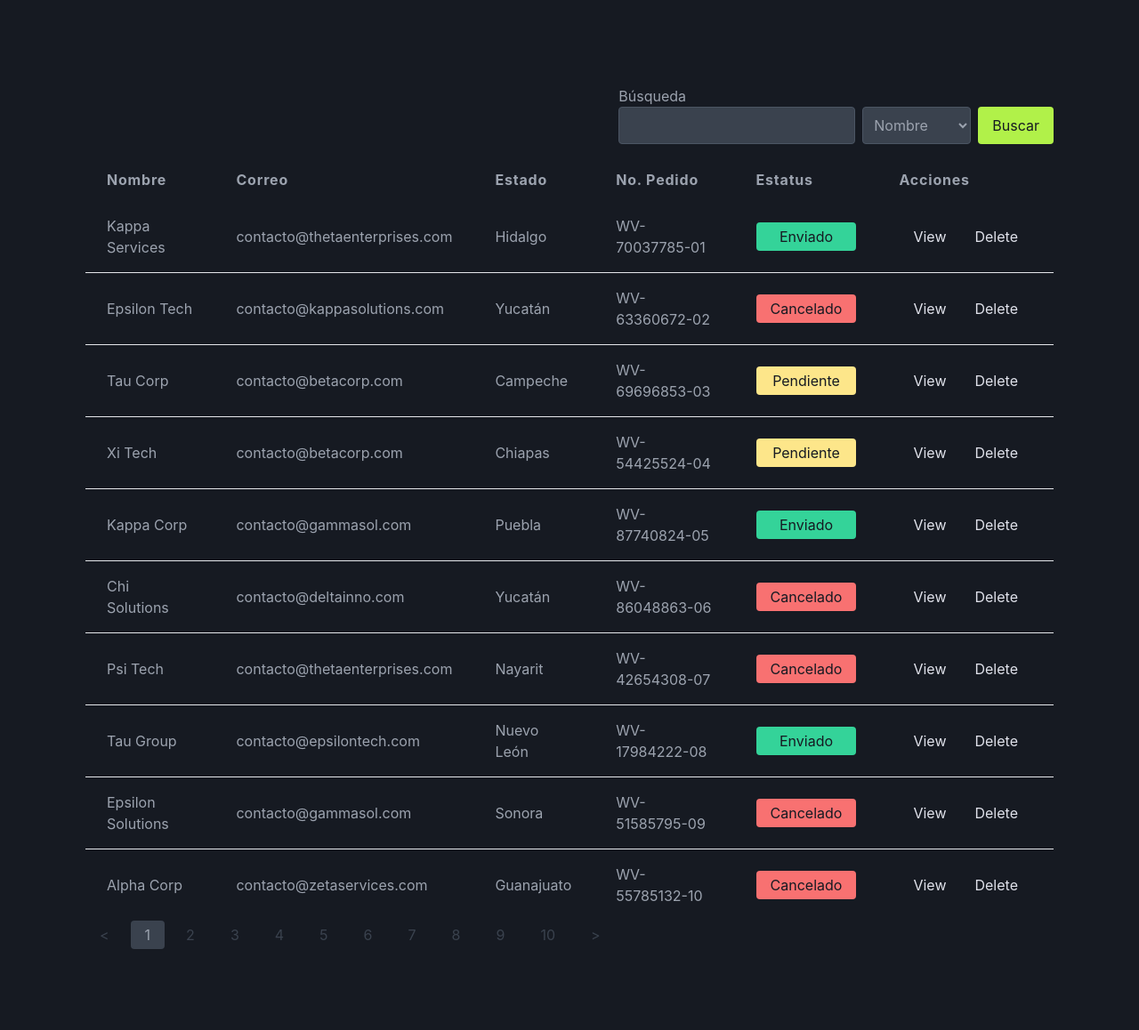
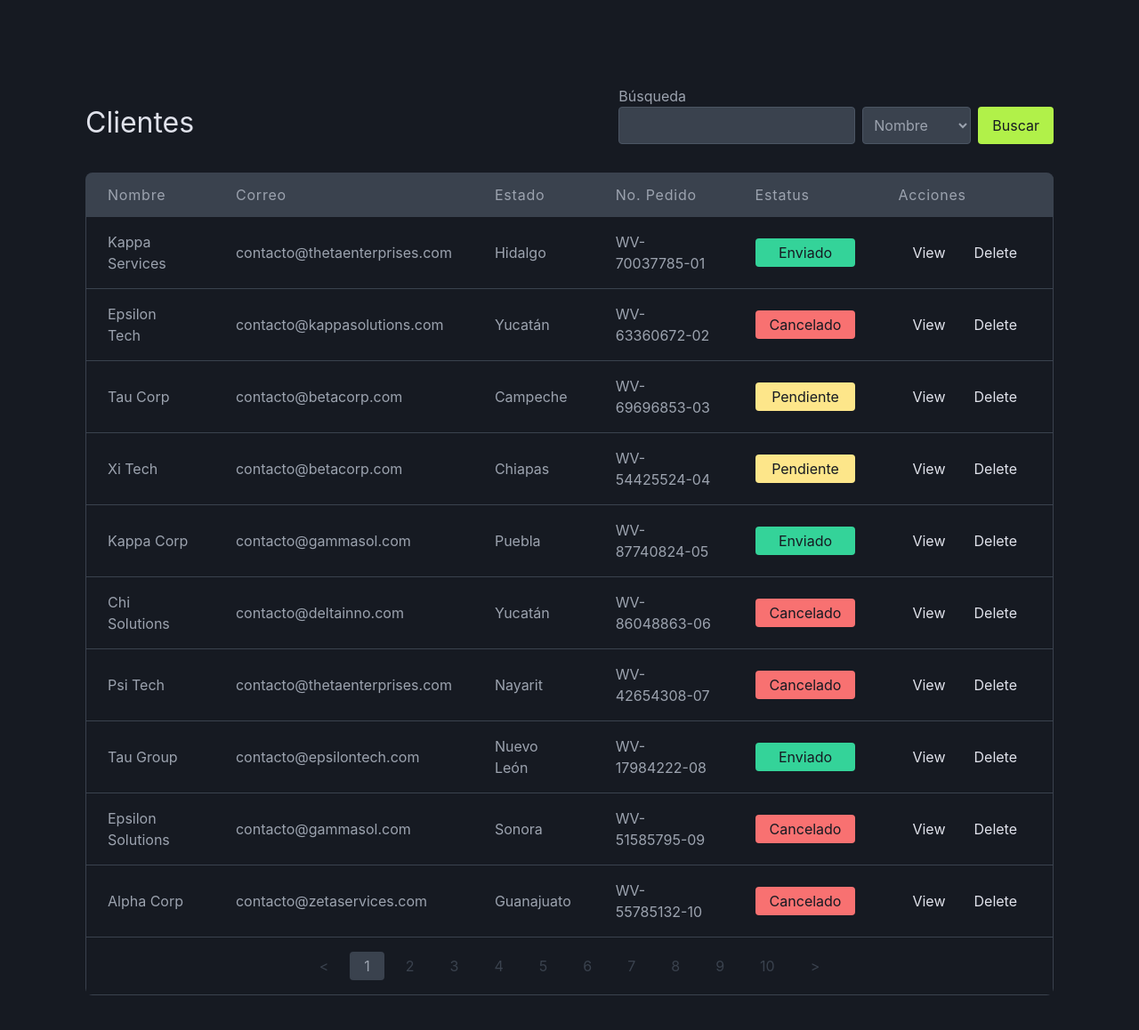
Before and after one commit to worrington/client-dashboard, a React (Create React App) app: page / in a window 1280 px wide. Shown: the top 1158 px of the page at 89% size. Built offline with nearby package versions, Linux system fonts and the light colour scheme.

Commit message:
enhancement: table ui

```diff
--- a/src/App.tsx
+++ b/src/App.tsx
@@ -107,24 +107,27 @@ const App: React.FC = () => {
 
   return (
     <div className="flex min-h-screen flex-col p-4 md:p-24">
-      <div className="mb-4 flex items-end justify-end gap-2">
+      <div className="mb-8 sm:flex items-end justify-between">
+        <h1>Clientes</h1>
+        <div className="sm:flex items-end gap-2">
           <Input
             type="text"
             value={searchTerm}
             label='Búsqueda'
             onChange={(e) => setSearchTerm(e.target.value)}
             />
-          <div className="flex align-items-end gap-2">
+          <div className="flex align-items-end gap-2 mt-2">
             <Select
               value={searchField}
               onChange={(e) => setSearchField(e.target.value as keyof Client)}
               options={options}
             />
-          <Button variant='contained' color='primary' label='Buscar' onClick={handleSearch} />
+            <Button variant='contained' color='primary' label='Buscar' onClick={handleSearch} />
+          </div>
         </div>
       </div>
       <div className="items-center">
-        <div className="overflow-x-auto">
+        <div className="overflow-x-auto rounded-lg">
           <Table data={filteredData} columns={columns} />
 
           {filteredData.length <= 0 && <p>No se encontraron resultados.</p> }
--- a/src/index.css
+++ b/src/index.css
@@ -16,8 +16,12 @@ select {
   height: 42px;
 }
 
-
 input:focus,
 select:focus {
   @apply border-primary outline-none;
 }
+
+h1 {
+  font-size: 2rem;
+  @apply text-light;
+}
--- a/src/stories/molecules/Pagination/index.tsx
+++ b/src/stories/molecules/Pagination/index.tsx
@@ -21,7 +21,7 @@ const Pagination: React.FC<PaginationProps> = ({
   };
 
   return (
-    <div className="flex items-center space-x-2">
+    <div className="text-center space-x-2">
       <Button
         label="<"
         onClick={() => handlePageChange(currentPage - 1)}
--- a/src/stories/molecules/TableBody/index.tsx
+++ b/src/stories/molecules/TableBody/index.tsx
@@ -8,7 +8,7 @@ import { TableBodyProps } from "./types";
  */
 const TableBody: React.FC<TableBodyProps> = ({ children }) => {
   return (
-    <tbody className="divide-y">
+    <tbody>
       {children}
     </tbody>
   );
--- a/src/stories/molecules/TableCell/index.tsx
+++ b/src/stories/molecules/TableCell/index.tsx
@@ -9,9 +9,9 @@ import { TableCellProps } from './types';
  * tag of a table.
  *
  */
-const TableCell: React.FC<TableCellProps> = ({ children }) => {
+const TableCell: React.FC<TableCellProps> = ({ children, colSpan, ...props }) => {
   return (
-    <td className="px-6 py-4">
+    <td className="px-6 py-4" colSpan={colSpan} {...props}>
       {children}
     </td>
   );
--- a/src/stories/molecules/TableHeader/index.tsx
+++ b/src/stories/molecules/TableHeader/index.tsx
@@ -3,12 +3,12 @@ import { TableHeadProps } from './types';
 
 const TableHead: React.FC<TableHeadProps> = ({ columns, onSort, onFilterChange }) => {
   return (
-    <thead>
+    <thead className="border border-grey bg-grey">
       <tr>
         {columns.map(column => (
           <th
             key={column.key}
-            className="px-6 py-3 text-left tracking-wider cursor-pointer"
+            className="px-6 py-3 text-left font-normal tracking-wider cursor-pointer"
             onClick={() => column.sortable && onSort(column.key)}
           >
             {column.label}
--- a/src/stories/molecules/TableRow/index.tsx
+++ b/src/stories/molecules/TableRow/index.tsx
@@ -1,9 +1,9 @@
 import React from 'react';
 import { TableRowProps } from './types';
 
-const TableRow: React.FC<TableRowProps> = ({ children }) => {
+const TableRow: React.FC<TableRowProps> = ({ children, ...props }) => {
   return (
-    <tr className="">
+    <tr className="border border-grey" {...props}>
       {children}
     </tr>
   );
--- a/src/stories/organims/Table/index.tsx
+++ b/src/stories/organims/Table/index.tsx
@@ -76,14 +76,20 @@ const Table: React.FC<TableProps> = ({ data, columns }) => {
               ))}
             </TableRow>
           ))}
+
         </TableBody>
+        <tbody className="border border-grey">
+          <TableCell colSpan={columns.length}>
+            <Pagination
+              currentPage={currentPage}
+              totalPages={Math.ceil(data.length / rowsPerPage)}
+              onPageChange={handlePageChange}
+            />
+            </TableCell>
+        </tbody>
       </table>
 
-      <Pagination
-        currentPage={currentPage}
-        totalPages={Math.ceil(data.length / rowsPerPage)}
-        onPageChange={handlePageChange}
-      />
+
     </>
   );
 };
--- a/tailwind.config.js
+++ b/tailwind.config.js
@@ -21,6 +21,9 @@ module.exports = {
     "./.storybook/**/*.{js,jsx,ts,tsx}",
   ],
   theme: {
+    borderWidth: {
+      DEFAULT: '1px',
+    },
     extend: {
       fontFamily: {
         sans: ["Inter", "sans-serif"],
```
Also changed, not shown: src/stories/molecules/TableCell/types.tsx (+3 -2 lines), src/stories/molecules/TableRow/types.ts (+1 -1 lines).
